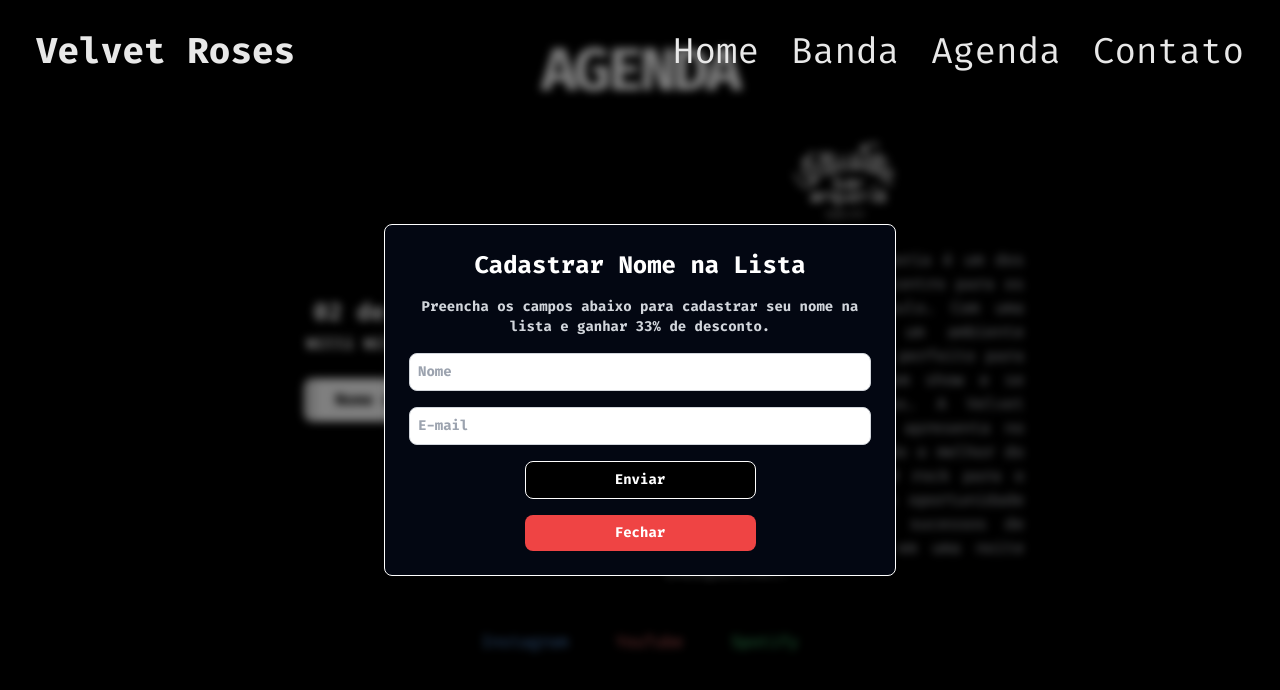
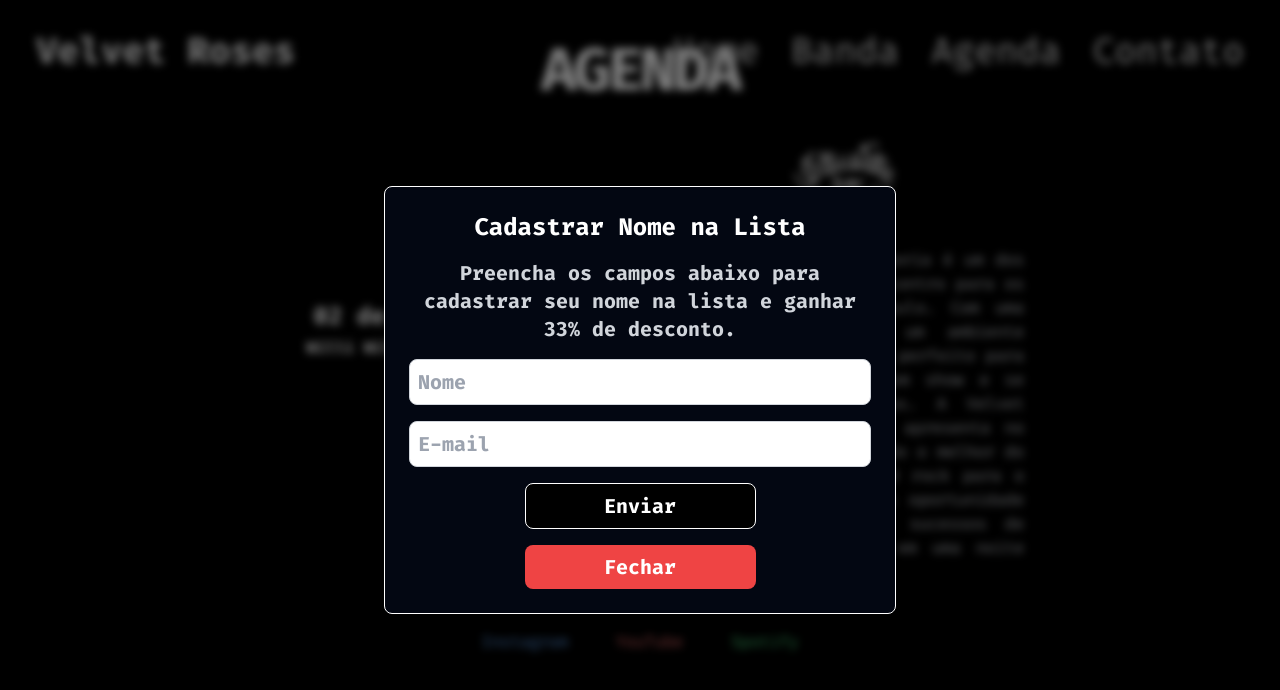
Before and after one commit to Caarlos7x/velvetroses-frontend, a Next.js app: page / in a window 1280 px wide. Both pictures are taken after a click on the button "Nome na Lista 33% OFF". Shown: the part 1776-2466 px from the top of the page. Built offline with nearby package versions, Linux system fonts and the light colour scheme.

Commit message:
Atualização de conteúdo

```diff
--- a/app/globals.css
+++ b/app/globals.css
@@ -4,7 +4,7 @@
 
 body {
   font-family: var(--font-fira-code);
-  background-color: black;
+  background-color: rgb(0, 0, 0);
   color: white;
 }
 
--- a/components/modal/ListNameModal.tsx
+++ b/components/modal/ListNameModal.tsx
@@ -1,54 +1,85 @@
-import { useState, useEffect } from 'react';
+"use client";
+import { useState, useEffect } from "react";
 
-export default function ListNameModal() {
+interface ListNameModalProps {
+  discount?: number;
+  deadline: string;
+}
+
+export default function ListNameModal({
+  discount = 0,
+  deadline,
+}: ListNameModalProps) {
   const [isOpen, setIsOpen] = useState(false);
-  const [formData, setFormData] = useState({ name: '', email: '' });
-  const [isClient, setIsClient] = useState(false);  // Estado para controlar execução no cliente
+  const [formData, setFormData] = useState({ name: "", email: "" });
+  const [isClient, setIsClient] = useState(false);
+  const [isSoldOut, setIsSoldOut] = useState(false);
+  const [readyToRender, setReadyToRender] = useState(false);
 
-  // Garantir que o código só execute no cliente
   useEffect(() => {
-    setIsClient(true);  // Atualiza para 'true' apenas no cliente
-  }, []);
+    setIsClient(true);
+
+    const now = new Date();
+    const eventDeadline = new Date(deadline);
+    setIsSoldOut(now > eventDeadline);
+
+    setReadyToRender(true);
+  }, [deadline]);
 
   const handleSubmit = async (e: React.FormEvent) => {
     e.preventDefault();
 
-    const response = await fetch('/api/subscribe', {
-      method: 'POST',
-      headers: { 'Content-type': 'application/json' },
+    const response = await fetch("/api/subscribe", {
+      method: "POST",
+      headers: { "Content-type": "application/json" },
       body: JSON.stringify(formData),
     });
 
     if (response.ok) {
-      alert('Dados enviados!');
+      alert("Dados enviados!");
       setIsOpen(false);
     } else {
-      alert('Erro ao enviar dados!');
+      alert("Erro ao enviar dados!");
     }
   };
 
-  // Se não estiver no cliente ainda, não renderiza o modal
-  if (!isClient) return null;
+  // 🚫 evita qualquer render antes do client-side
+  if (!readyToRender) return null;
 
   return (
     <div>
-      <button onClick={() => setIsOpen(true)} className="block px-3 py-1 text-base text-black rounded-lg transition-all hover:bg-white">
-        Nome na Lista 33% OFF
+      <button
+        onClick={() => {
+          if (!isSoldOut) setIsOpen(true);
+        }}
+        disabled={isSoldOut}
+        className={`block px-3 py-1 text-base rounded-lg transition-all ${
+          isSoldOut
+            ? "bg-gray-400 text-white cursor-not-allowed"
+            : "text-black hover:bg-white"
+        }`}
+      >
+        {isSoldOut ? "SOLD OUT" : `Nome na Lista ${discount}% OFF`}
       </button>
 
       {isOpen && (
         <div className="fixed inset-0 flex items-center justify-center bg-black bg-opacity-50 backdrop-blur-sm transition-all duration-300">
           <div className="modal-content bg-gray-950 p-6 rounded-lg shadow-lg max-w-lg w-full border border-white">
-            <h2 className="text-2xl text-white font-bold mb-4">Cadastrar Nome na Lista</h2>
+            <h2 className="text-2xl text-white font-bold mb-4">
+              Cadastrar Nome na Lista
+            </h2>
             <p className="text-gray-300 mb-4">
-              Preencha os campos abaixo para cadastrar seu nome na lista e ganhar 33% de desconto.
+              Preencha os campos abaixo para cadastrar seu nome na lista e
+              ganhar {discount}% de desconto.
             </p>
             <form onSubmit={handleSubmit} className="space-y-4">
               <input
                 type="text"
                 placeholder="Nome"
                 value={formData.name}
-                onChange={(e) => setFormData({ ...formData, name: e.target.value })}
+                onChange={(e) =>
+                  setFormData({ ...formData, name: e.target.value })
+                }
                 required
                 className="w-full p-2 border border-gray-300 rounded-lg"
               />
@@ -56,19 +87,23 @@ export default function ListNameModal() {
                 type="email"
                 placeholder="E-mail"
                 value={formData.email}
-                onChange={(e) => setFormData({ ...formData, email: e.target.value })}
+                onChange={(e) =>
+                  setFormData({ ...formData, email: e.target.value })
+                }
                 required
                 className="w-full p-2 border border-gray-300 rounded-lg"
               />
               <button
                 type="submit"
-                className="w-1/2 p-2 bg-black text-white border border-white rounded-lg hover:bg-yellow-300 hover:text-black transform hover:scale-105 transition-all duration-200 ease-in-out">
-                  Enviar
+                className="w-1/2 p-2 bg-black text-white border border-white rounded-lg hover:bg-yellow-300 hover:text-black transform hover:scale-105 transition-all duration-200 ease-in-out"
+              >
+                Enviar
               </button>
             </form>
             <button
               onClick={() => setIsOpen(false)}
-              className="w-1/2 p-2 mt-4 bg-red-500 text-white rounded-lg hover:bg-red-600 transform hover:scale-105 transition-all duration-200 ease-in-out">
+              className="w-1/2 p-2 mt-4 bg-red-500 text-white rounded-lg hover:bg-red-600 transform hover:scale-105 transition-all duration-200 ease-in-out"
+            >
               Fechar
             </button>
           </div>
--- a/components/topbar/Topbar.css
+++ b/components/topbar/Topbar.css
@@ -19,6 +19,12 @@
 
 .scrolled {
   background-color: black;
+  border-bottom: .5px solid var(--bg-color-secondary);
+
+  -webkit-backdrop-filter: blur(6px);
+  backdrop-filter: blur(6px);
+
+  transition: all 0.8s ease-in-out;
 }
 
 .logo {
--- a/pages/agenda/Index.tsx
+++ b/pages/agenda/Index.tsx
@@ -2,17 +2,34 @@
 import { useEffect, useRef } from "react";
 import BlurFade from "@/components/ui/Blur-Fade";
 import { FadeText } from "@/components/ui/fade-text";
-import PulsatingButton from "@/components/ui/pulsating-button";
 import Image from "next/image";
 import { text_content_agenda } from "@/lib/textContent";
 import ListNameModal from "../../components/modal/ListNameModal"; // Importando o Modal
 import "./Index.css";
 
+// PulsatingButton modificado para não ser <button>
+const PulsatingButton = ({ children }: { children: React.ReactNode }) => {
+  return (
+    <div
+      className="relative text-center cursor-pointer flex justify-center items-center rounded-full animate-pulse"
+      style={{
+        // exemplo de variável se você estiver usando alguma
+        // '--pulse-color': '#fafafa',
+        // '--duration': '1.5s',
+      }}
+    >
+      {children}
+    </div>
+  );
+};
+
 export default function AgendaPage() {
   const listaRef = useRef<HTMLDivElement | null>(null);
 
   useEffect(() => {
-    if (typeof window !== "undefined" && window.location.hash === "#lista") {
+    // Verificação de hash SSR-safe
+    const hash = window?.location?.hash;
+    if (hash === "#lista") {
       listaRef.current?.scrollIntoView({
         behavior: "smooth",
         block: "start",
@@ -24,6 +41,23 @@ export default function AgendaPage() {
       }, 500);
     }
   }, []);
+
+  const ListaComModal = (
+    <div ref={listaRef} id="lista">
+      <FadeText
+        className="flex justify-center mt-5 text-xl font-bold text-black"
+        direction="up"
+        framerProps={{ show: { transition: { delay: 0.8 } } }}
+        text={
+          <div className="flex justify-center">
+            <PulsatingButton>
+              <ListNameModal deadline="2025-04-02T23:59:00" discount={33} />
+            </PulsatingButton>
+          </div>
+        }
+      />
+    </div>
+  );
 
   return (
     <div className="flex flex-col items-center justify-center min-h-screen bg-black text-white px-4 space-y-8">
@@ -63,21 +97,8 @@ export default function AgendaPage() {
               }
             />
 
-            {/* Usando o Modal */}
-            <div ref={listaRef} id="lista">
-              <FadeText
-                className="flex justify-center mt-5 text-xl font-bold text-black"
-                direction="up"
-                framerProps={{ show: { transition: { delay: 0.8 } } }}
-                text={
-                  <div className="flex justify-center">
-                    <PulsatingButton>
-                      <ListNameModal />
-                    </PulsatingButton>
-                  </div>
-                }
-              />
-            </div>
+            {/* Modal dentro de pulsação */}
+            {ListaComModal}
           </div>
 
           {/* Coluna 2 - Informações sobre o local e show */}
--- a/pages/home/Index.css
+++ b/pages/home/Index.css
@@ -6,15 +6,31 @@
   width: 100%;
   position: relative;
   background-color: black;
+  overflow: hidden;
 }
 
-.hero-img {
-  background-image: url('/images/velvet-roses-hero.png');
-  background-repeat: no-repeat;
-  background-size: cover;
-  height: 600px;
-  width: 600px;
-  z-index: 1;
+/* 💥 Camada de ruído animado */
+.hero-noise {
+  position: absolute;
+  top: -50%;
+  left: -50%;
+  width: 200%;
+  height: 200%;
+  background-image: url("/images/noise.png");
+  background-repeat: repeat;
+  opacity: 0.8;
+  pointer-events: none;
+  z-index: 0;
+  animation: noiseMovement 12s linear infinite;
+}
+
+@keyframes noiseMovement {
+  0% {
+    transform: translate(0, 0);
+  }
+  100% {
+    transform: translate(20%, 20%);
+  }
 }
 
 .hero-light {
@@ -28,7 +44,16 @@
   border-radius: 50%;
   transform: translate(-50%, -50%);
   animation: pulse 2s infinite;
-  z-index: 0;
+  z-index: 1;
+}
+
+.hero-img {
+  background-image: url('/images/velvet-roses-hero.png');
+  background-repeat: no-repeat;
+  background-size: cover;
+  height: 600px;
+  width: 600px;
+  z-index: 2;
 }
 
 @keyframes pulse {
@@ -46,8 +71,7 @@
   }
 }
 
-
-/* Versão Mobile */
+/* 📱 Responsividade */
 @media (max-width: 768px) {
   .hero-img {
     height: 300px;
--- a/pages/home/Index.tsx
+++ b/pages/home/Index.tsx
@@ -3,6 +3,7 @@ import './Index.css';
 export default function HeroMain() {
   return (
     <div className="hero-container">
+      <div className="hero-noise" />
       <div className="hero-light"></div>
       <div className="hero-img"></div>
     </div>
```
Also changed, not shown: public/images/noise.png (added).
